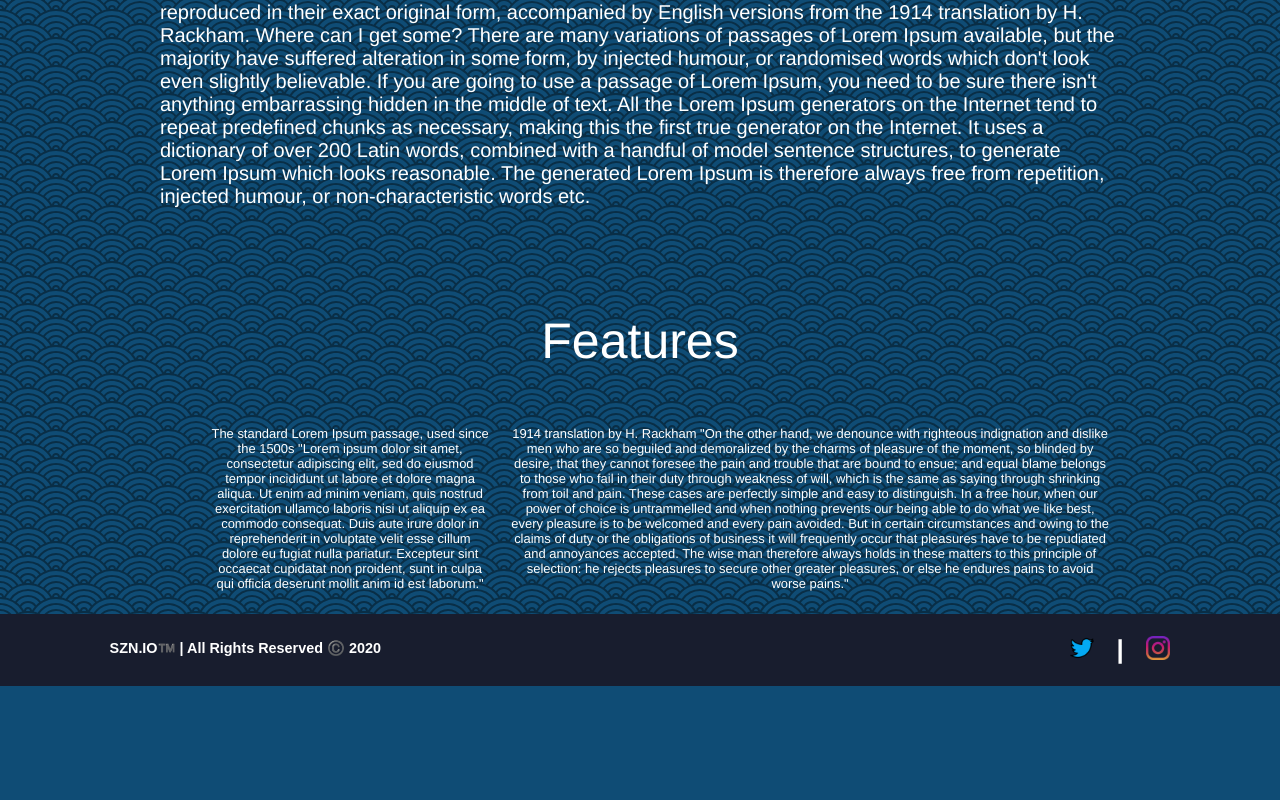
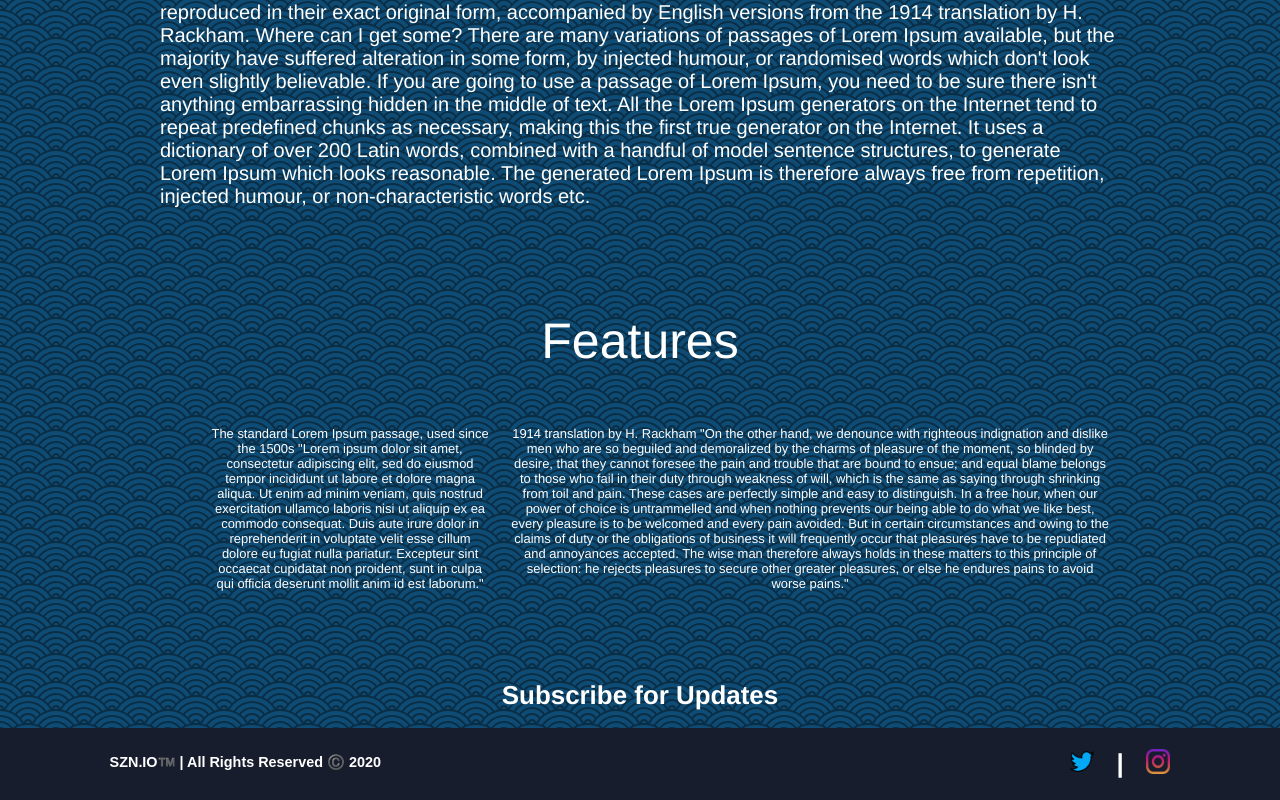
Before and after one commit to radicalkidd/mvp-landing-page, a React app: page / in a window 1280 px wide. Shown: the part 677-1477 px from the top of the page. Before the commit the page ends 1363 px from the top, so only its background shows below. Built offline with nearby package versions, Linux system fonts and the light colour scheme; the HTML template or start-up script is replaced by a standard one.

Commit message:
Add subscribe component and refactor code

```diff
--- a/client/src/components/App.jsx
+++ b/client/src/components/App.jsx
@@ -2,6 +2,7 @@ import React, { Component } from 'react';
 import Head from './Head.jsx';
 import Intro from './Intro.jsx';
 import Features from './Features.jsx';
+import Subscribe from './Subscribe.jsx';
 import Footer from './Footer.jsx';
 
 class App extends Component {
@@ -16,6 +17,7 @@ class App extends Component {
         <Head />
         <Intro />
         <Features />
+        <Subscribe />
         <Footer />
       </div>
     );
--- a/client/src/components/Footer.jsx
+++ b/client/src/components/Footer.jsx
@@ -8,7 +8,7 @@ class Footer extends Component {
       <footer className="footer-container">
         <div className="footer-content"><span><strong>SZN.IO™️ | All Rights Reserved ©️ 2020</strong></span></div>
         <div className="footer-social">
-          <a hre="https://www.twitter.com"><img src={twitterLogo} alt="#"/></a>
+          <a href="https://www.twitter.com"><img src={twitterLogo} alt=""/></a>
           <h1>|</h1>
           <a href="https://www.instagram.com"><img src={igLogo} alt=""/></a>
         </div>
--- /dev/null
+++ b/client/src/components/Subscribe.jsx
@@ -0,0 +1,15 @@
+import React, { Component } from 'react';
+
+class Subscribe extends Component {
+  render () {
+    return (
+      <div className="subscribe-container">
+        <h1>Subscribe for Updates</h1>
+
+      </div>
+    )
+  }
+
+}
+
+export default Subscribe;
--- a/client/src/styles/style.css
+++ b/client/src/styles/style.css
@@ -125,7 +125,7 @@ p, span, a, div {
   /* break */
 	background-color: #0f4c75;
 	border-radius:28px;
-	border:1px solid #3282b8;
+	border: 0.25px solid #3282b8;
 	/* display:inline-block; */
 	cursor:pointer;
 	color:#ffffff;
@@ -202,8 +202,20 @@ p, span, a, div {
   text-decoration: none;
 }
 
-
-
+/*------------------------------------ */
+/* Subscribe Component */
+.subscribe-container {
+  margin: 0;
+  min-width: 0;
+  width: 75%;
+  margin-left: auto;
+  margin-right: auto;
+  box-sizing: border-box;
+  display: flex;
+  flex-direction: column;
+  text-align: center;
+  padding-top: 50px;
+}
 
 
 
```
Also changed, not shown: 1 other file (tests, documents, lock files or other folders).
